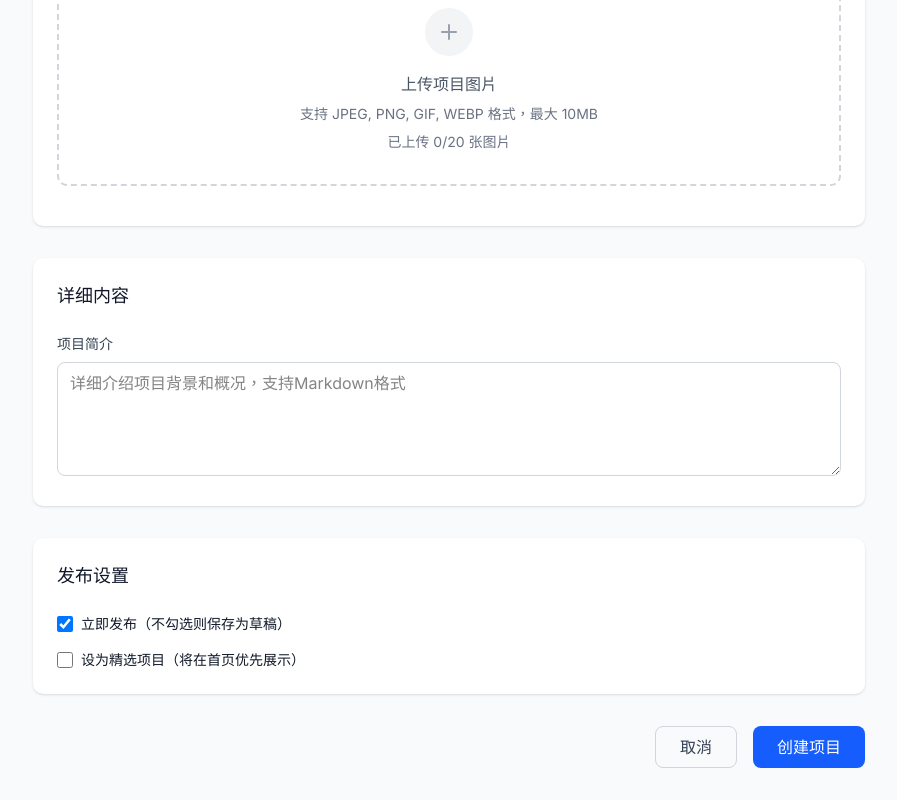
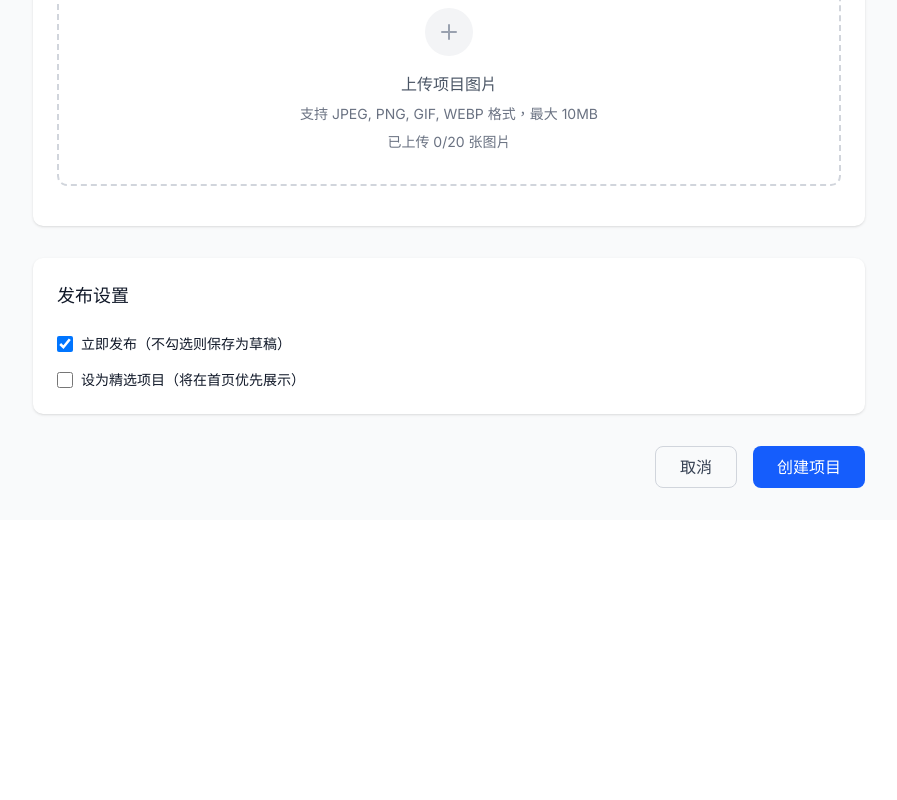
Before and after one commit to wengxiaoxiong/justarchi-design-v2, a Next.js app: page /admin/projects/new in a window 1280 px wide. Shown: the part 1189-1989 px from the top of the page, without its empty margins (191-1088 px from the left). After the commit the page ends 1709 px from the top, so only its background shows below. Built offline with nearby package versions, Linux system fonts and the light colour scheme.

Commit message:
edit页面砍字段

```diff
--- a/app/components/admin/ProjectForm.tsx
+++ b/app/components/admin/ProjectForm.tsx
@@ -379,29 +379,6 @@ export function ProjectForm({ mode, projectId, onSuccess }: ProjectFormProps) {
             </div>
           </div>
 
-          {/* 详细内容 */}
-          <div className="bg-white shadow rounded-lg p-6">
-            <h3 className="text-lg font-medium text-gray-900 mb-6">详细内容</h3>
-
-            <div className="space-y-6">
-              <div>
-                <label className="block text-sm font-medium text-gray-700 mb-2">
-                  项目简介
-                </label>
-                <textarea
-                  value={formData.brief}
-                  onChange={(e) => handleInputChange('brief', e.target.value)}
-                  rows={4}
-                  className="w-full px-3 py-2 border border-gray-300 rounded-md focus:outline-none focus:ring-2 focus:ring-blue-500"
-                  placeholder="详细介绍项目背景和概况，支持Markdown格式"
-                />
-              </div>
-
-
-
-            </div>
-          </div>
-
           {/* 发布设置 */}
           <div className="bg-white shadow rounded-lg p-6">
             <h3 className="text-lg font-medium text-gray-900 mb-6">发布设置</h3>
```
